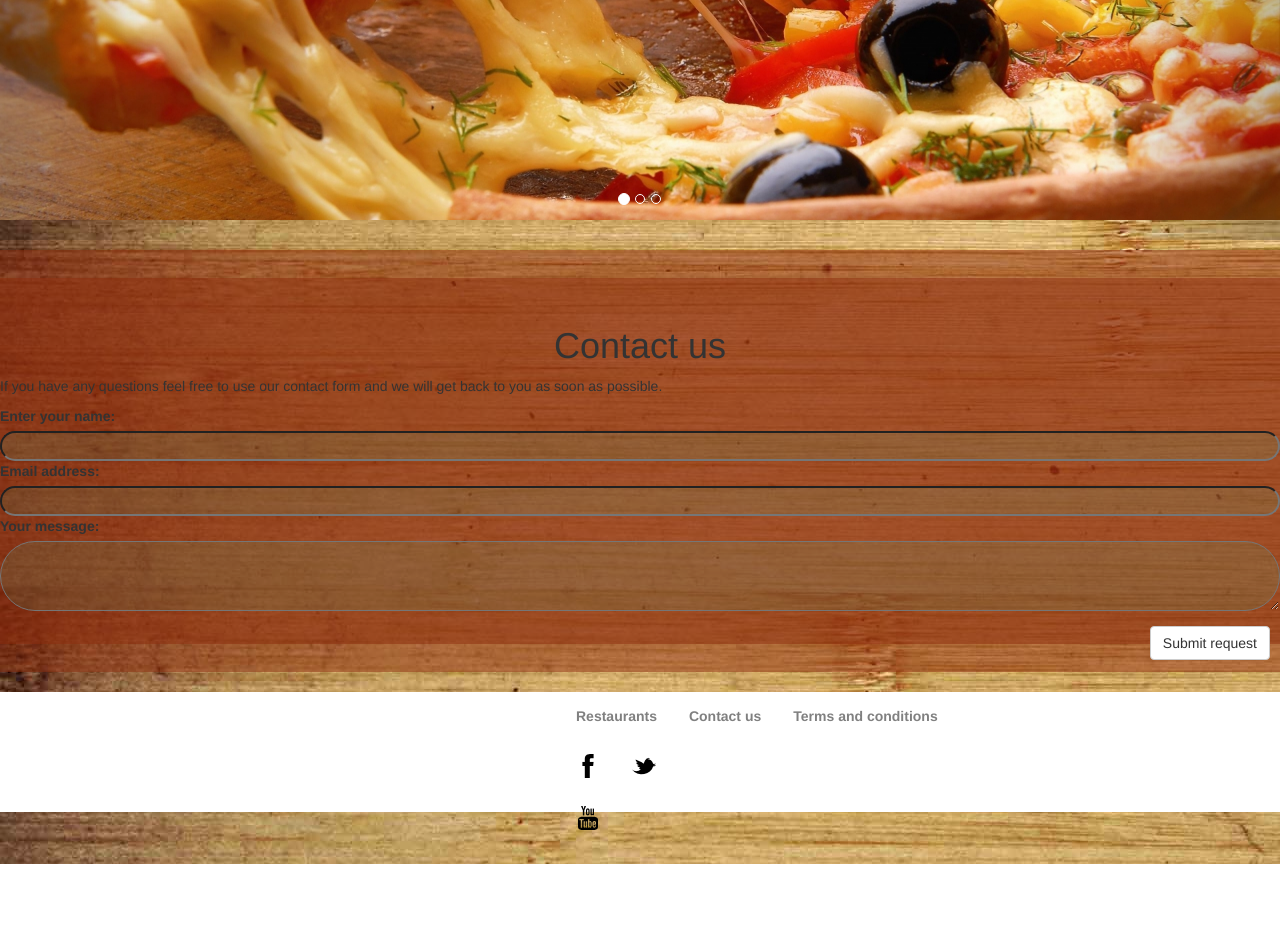
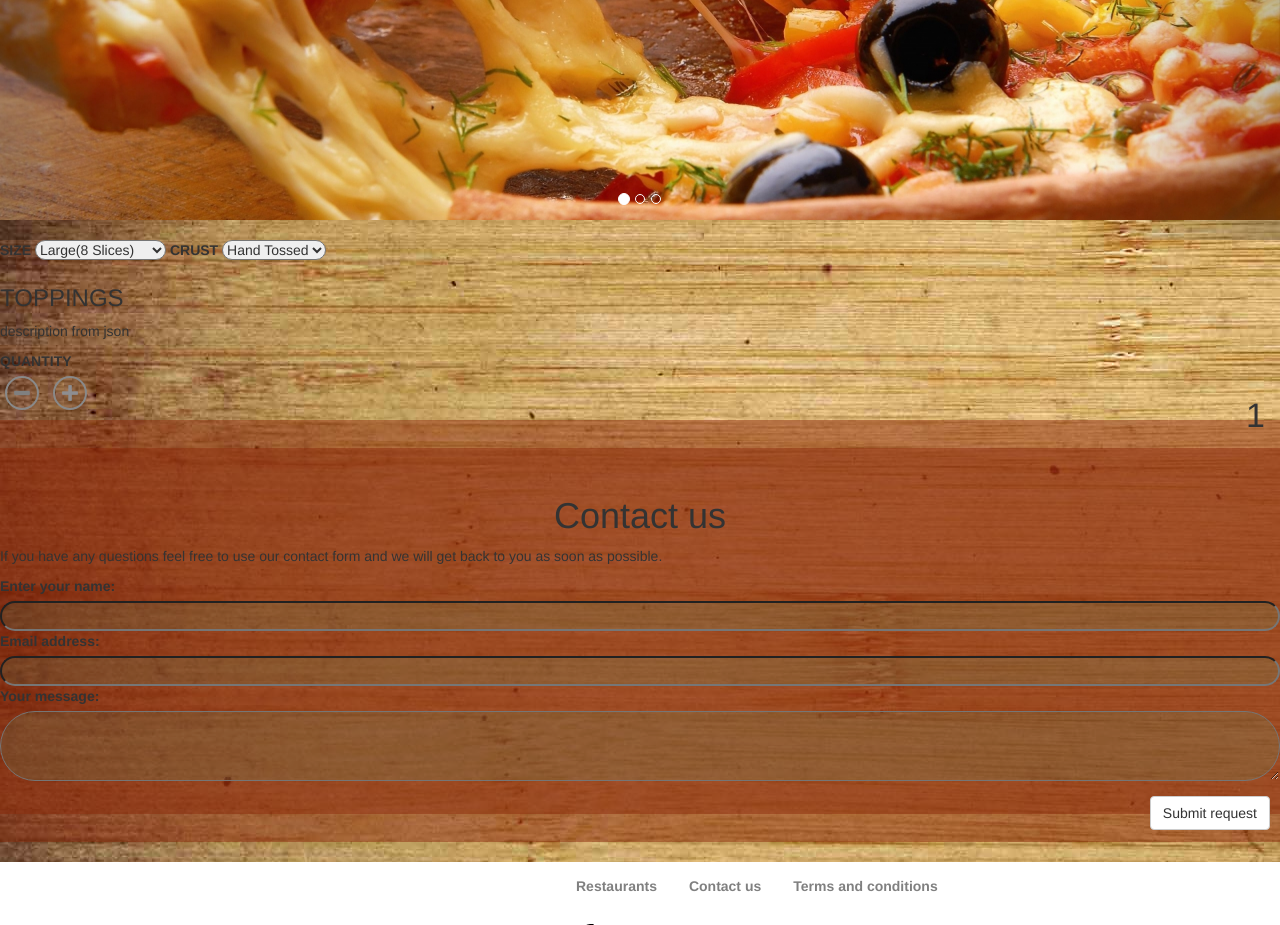
Before and after one commit to melinil/ittalents, a PHP site: page / in a window 1280 px wide. Shown: the part 567-1492 px from the top of the page. Before the commit the page ends 1431 px from the top, so only its background shows below. Run offline with PHP 8.4, Linux system fonts and the light colour scheme; some libraries are stand-ins or nearby versions.

Commit message:
adding simple form for choosing sth

```diff
--- a/project/assets/css/style.css
+++ b/project/assets/css/style.css
@@ -58,6 +58,32 @@
         padding-left: 40em;
         border: 0 none grey;
 
+    }
+
+    .choosePizza select {
+        border: 0.5px;
+        color: grey;
+        background: transparent;
+        font-size: 20px;
+        font-weight: bold;
+        padding: 2px 10px;
+        width: 378px;
+        width: 350px;
+        -webkit-appearance: none;
+    }
+
+    #quantity span{
+        font-size: 34px;
+        vertical-align: -6px;
+    }
+
+    #quantity img{
+        width: 34px;
+        height: 34px;
+        margin: 0 5px;
+        padding: 7px;
+        border: 2px solid #898989;
+        border-radius: 50%;
     }
 
     .fListItem {
@@ -144,12 +170,15 @@
    }
 
    .input-fields{
-    -webkit-border-radius: 50px;
-    -moz-border-radius: 50px;
-    border-radius: 50px;
     width: 100%;
     height: 30px;
     background-color: rgba(16, 247, 192, 0.09);
+}
+
+.semi-squere{
+     -webkit-border-radius: 50px;
+    -moz-border-radius: 50px;
+    border-radius: 50px;
 }
 
 #regForm, #regForm{
--- a/project/index.html
+++ b/project/index.html
@@ -81,9 +81,9 @@
                 <form id="regForm">
                     <h1>Log In</h1>
                     <label for="email">Email address:</label>
-                    <input type="email" class="input-fields" id="email">
+                    <input type="email" class="input-fields semi-squere" id="email">
                     <label for="pwd">Password:</label>
-                    <input type="password" class="input-fields" id="pwd">
+                    <input type="password" class="input-fields semi-squere" id="pwd">
                     <button type="submit" class="btn btn-default">Log In</button>
                 </form>
             </div>
@@ -97,17 +97,42 @@
                 <form action="" id="regForm">
                     <h1>Register</h1>
                     <label for="email">Email address:</label>
-                    <input class="input-fields" type="email" id="email">
+                    <input class="input-fields semi-squere" type="email" id="email">
                     <label for="pass">Password:</label>
-                    <input class="input-fields" type="password" id="pass">
+                    <input class="input-fields semi-squere" type="password" id="pass">
                     <label for="rePass">Repeat password:</label>
-                    <input class="input-fields" type="password" id="rePass">
+                    <input class="input-fields semi-squere" type="password" id="rePass">
                     <label for="address">Address for delivery:</label>
-                    <input class="input-fields" type="textarea" id="address">
+                    <input class="input-fields semi-squere" type="textarea" id="address">
                     <input type="checkbox" name="vehicle" value="Bike"> I agree o the terms and conditions.<br>
                     <button type="submit" class="btn btn-default">Submit</button>
                 </form>
             </div>
+        </div>
+    </div>
+
+    <div>
+        <div id="choosePizza" class="semi-squere">
+            <label for="size">SIZE</label>
+            <select id="pizza-size" class="semi-squere" name="size_id">
+                <option > Medium(6 Slices) </option>
+                <option selected="selected">Large(8 Slices)</option>
+                <option>Jumbo(12 Slices) </option>
+            </select>
+            <label for="crust">CRUST</label>
+            <select id="crust-type" class="semi-squere" name="size_id">
+                <option selected="selected" >Hand Tossed</option>
+                <option>Italian style</option>
+                <option>Thin crust</option>
+            </select>
+            <h3>TOPPINGS</h3>
+            <p>description from json</p>
+        </div>
+        <div id="quantity">
+            <label for="quantity">QUANTITY</label><br>
+            <img src="assets/images/minus.png" alt="">
+            <span>1</span>
+            <img src="assets/images/plus.png" alt="">
         </div>
     </div>
 
@@ -132,11 +157,11 @@
             <h1>Contact us</h1>
             <p>If you have any questions feel free to use our contact form and we will get back to you as soon as possible.</p>
             <label for="name">Enter your name:</label>
-            <input type="textbox" class="input-fields" id="name">
+            <input type="textbox" class="input-fields semi-squere" id="name">
             <label for="email">Email address:</label>
-            <input type="email" class="input-fields" id="email">
+            <input type="email" class="input-fields semi-squere" id="email">
             <label for="message">Your message:</label>
-            <textarea name="Text1" cols="20" rows="5" id="message" ></textarea>
+            <textarea name="Text1" cols="20" rows="5" id="message"></textarea>
             <button type="submit" class="btn btn-default">Submit request</button>
         </form>
     </div>
```
Also changed, not shown: project/assets/images/minus.png (added), project/assets/images/plus.png (added).
